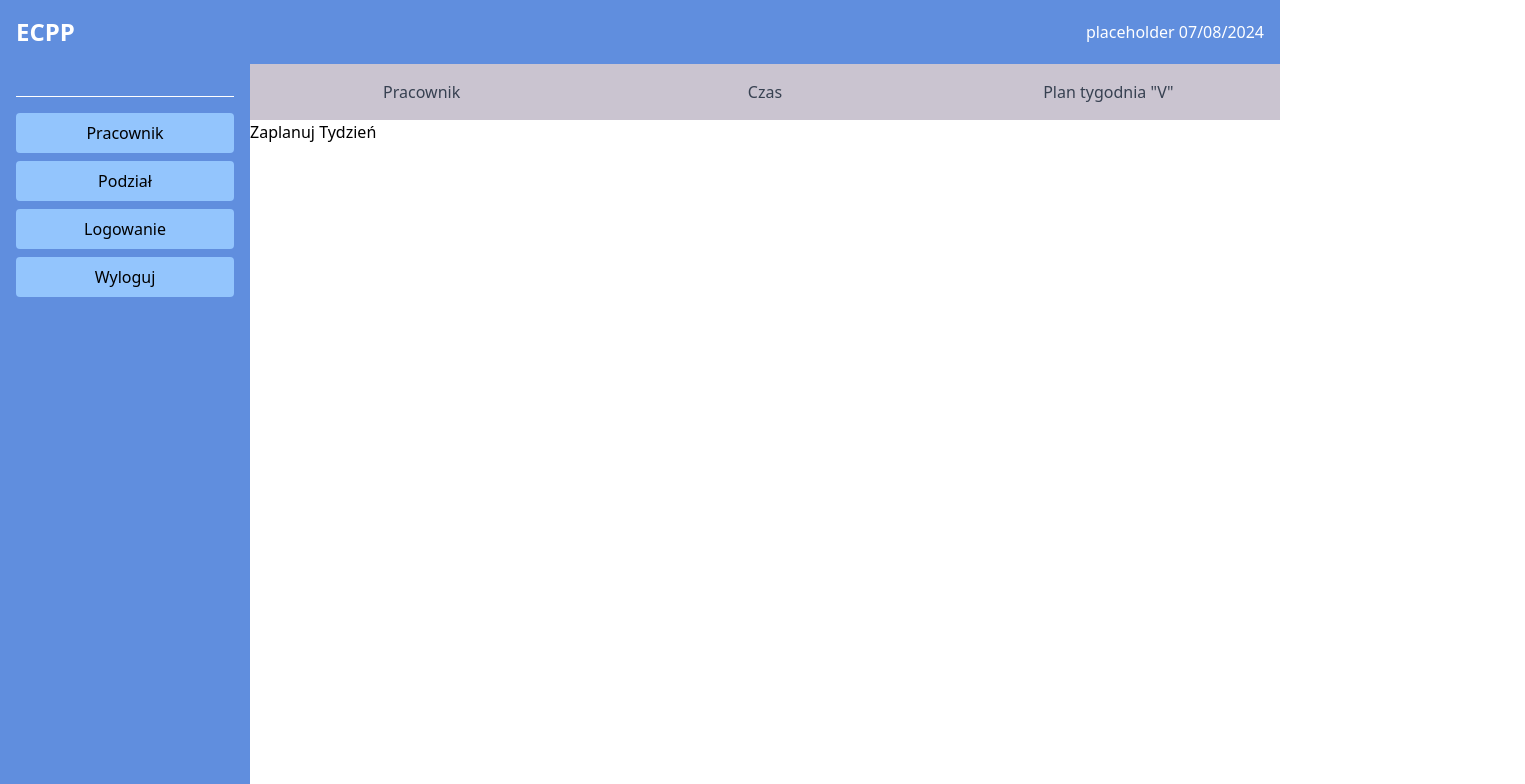
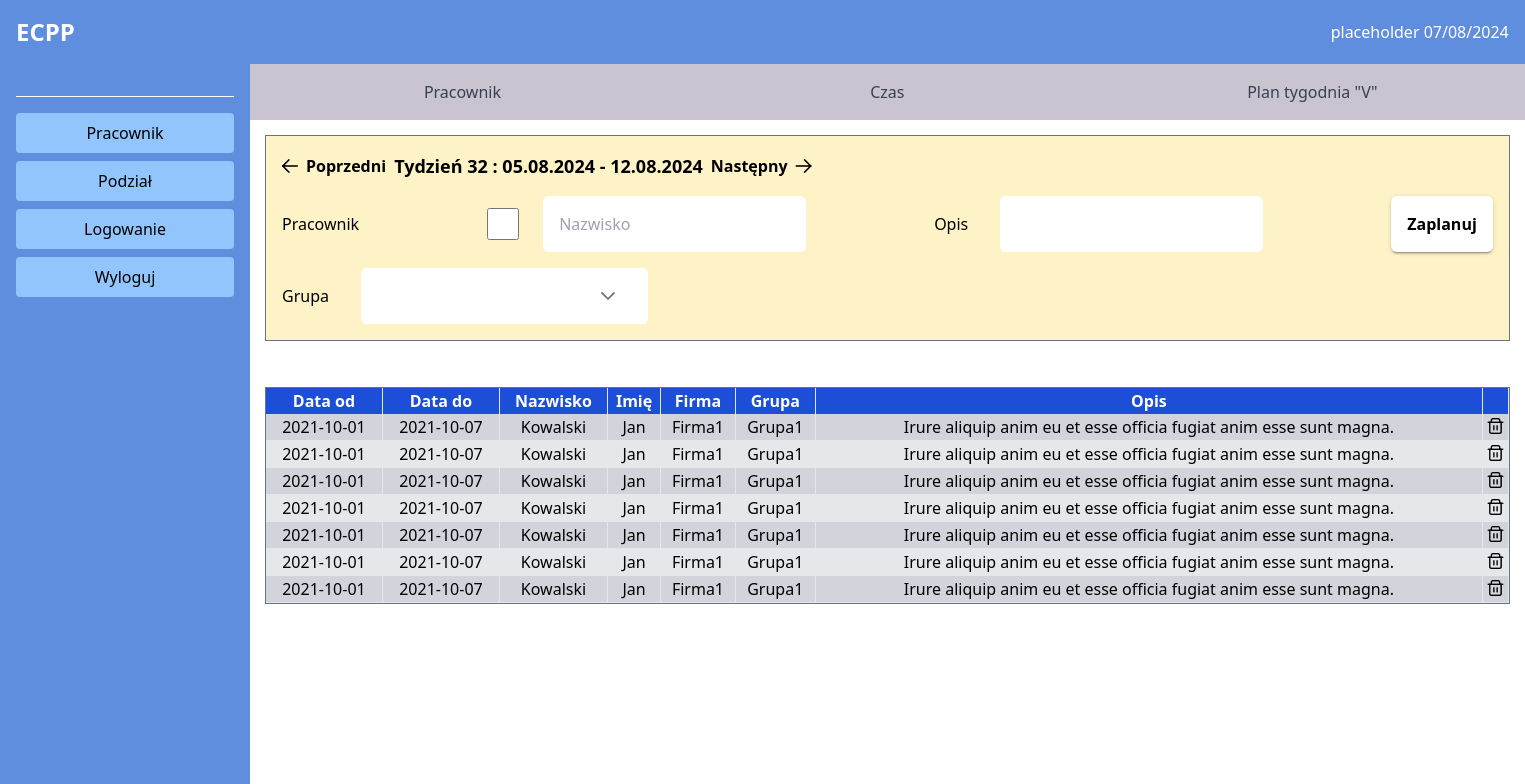
Before and after one commit to Destray32/ecpp-projekt, a React (Create React App) app: page /home/zaplanuj in a window 1280 px wide. Shown: the top 784 px of the page, 1525 px wide, since content can reach past the window. Built offline with nearby package versions, Linux system fonts and the light colour scheme; a web font is replaced by a local one.

Commit message:
layout zaplanuj tydzien, dodanie props 'style' do amberboxa, dane do zaplanuj tydzien

```diff
--- a/src/Components/AmberBox.js
+++ b/src/Components/AmberBox.js
@@ -1,9 +1,10 @@
-import React from 'react';
+import React, { useState, useEffect } from 'react';
 
-export default function AmberBox({children}) {
+
+export default function AmberBox({ children, style }) {
     return (
-        <div className="w-auto h-auto bg-amber-100 outline outline-1
-                            outline-gray-500 flex flex-row items-center space-x-4">
+        <div className={`w-auto h-auto bg-amber-100 outline outline-1
+                            outline-gray-500 flex flex-row items-center space-x-4 ${style}`}>
             {children}
         </div>
     )
--- /dev/null
+++ b/src/Components/CheckboxInput.js
@@ -0,0 +1,31 @@
+import React, { useState } from 'react';
+import { InputText } from 'primereact/inputtext';
+
+const CheckboxInput = ({ label, value, onChangeCheckBox, onChangeInput }) => {
+    const [checked, setChecked] = useState(false);
+
+    const handleChange = () => {
+        setChecked(!checked);
+        onChangeCheckBox(!checked);
+    };
+
+
+
+    return (
+        <div className="flex items-center">
+            <input
+                type="checkbox"
+                className="mr-2 w-8 h-8 text-blue-600 bg-gray-100 rounded border-gray-300 focus:ring-blue-500 dark:focus:ring-blue-600 dark:ring-offset-gray-800 focus:ring-2 dark:bg-gray-700 dark:border-gray-600"
+                checked={checked}
+                onChange={handleChange}
+            />
+            <InputText
+                placeholder={label}
+                className="ml-4 md:w-14rem p-4"
+                onChange={onChangeInput}
+            />
+        </div>
+    );
+};
+
+export default CheckboxInput;
--- /dev/null
+++ b/src/data/ZaplanujTydzienData.js
@@ -0,0 +1,73 @@
+
+const sampleData = [
+    {
+        dataOd: "2021-10-01",
+        dataDo: "2021-10-07",
+        naziwsko: "Kowalski",
+        imie: "Jan",
+        firma: "Firma1",
+        grupa: "Grupa1",
+        opis: "Irure aliquip anim eu et esse officia fugiat anim esse sunt magna."
+    },
+    {
+        dataOd: "2021-10-01",
+        dataDo: "2021-10-07",
+        naziwsko: "Kowalski",
+        imie: "Jan",
+        firma: "Firma1",
+        grupa: "Grupa1",
+        opis: "Irure aliquip anim eu et esse officia fugiat anim esse sunt magna."
+    },
+    {
+        dataOd: "2021-10-01",
+        dataDo: "2021-10-07",
+        naziwsko: "Kowalski",
+        imie: "Jan",
+        firma: "Firma1",
+        grupa: "Grupa1",
+        opis: "Irure aliquip anim eu et esse officia fugiat anim esse sunt magna."
+    },
+    {
+        dataOd: "2021-10-01",
+        dataDo: "2021-10-07",
+        naziwsko: "Kowalski",
+        imie: "Jan",
+        firma: "Firma1",
+        grupa: "Grupa1",
+        opis: "Irure aliquip anim eu et esse officia fugiat anim esse sunt magna."
+    },
+    {
+        dataOd: "2021-10-01",
+        dataDo: "2021-10-07",
+        naziwsko: "Kowalski",
+        imie: "Jan",
+        firma: "Firma1",
+        grupa: "Grupa1",
+        opis: "Irure aliquip anim eu et esse officia fugiat anim esse sunt magna."
+    },
+    {
+        dataOd: "2021-10-01",
+        dataDo: "2021-10-07",
+        naziwsko: "Kowalski",
+        imie: "Jan",
+        firma: "Firma1",
+        grupa: "Grupa1",
+        opis: "Irure aliquip anim eu et esse officia fugiat anim esse sunt magna."
+    },
+    {
+        dataOd: "2021-10-01",
+        dataDo: "2021-10-07",
+        naziwsko: "Kowalski",
+        imie: "Jan",
+        firma: "Firma1",
+        grupa: "Grupa1",
+        opis: "Irure aliquip anim eu et esse officia fugiat anim esse sunt magna."
+    },
+
+];
+
+const PracownikData = {
+    sampleData
+};
+
+export default PracownikData;
--- a/src/pages/PlanTygodnia/ZaplanujTydzien.js
+++ b/src/pages/PlanTygodnia/ZaplanujTydzien.js
@@ -1,9 +1,126 @@
-import React from "react";
+import React, { useState, useEffect } from "react";
+import { format, startOfWeek, addWeeks, subWeeks, getWeek, addDays, differenceInHours, getDay } from 'date-fns';
+import { Button } from "primereact/button";
+import { InputText } from "primereact/inputtext";
+import { Dropdown } from "primereact/dropdown";
+import 'primeicons/primeicons.css';
+
+import AmberBox from "../../Components/AmberBox"
+import CheckboxInput from "../../Components/CheckboxInput";
+import PracownikData from "../../data/ZaplanujTydzienData";
 
 export default function ZaplanujTydzienPage() {
+    const [currentDate, setCurrentDate] = useState(new Date());
+    const [filtrujPracownika, setFiltrujPracownika] = useState(false);
+    const [availableGroups, setAvailableGroups] = useState(['grupa1', 'grupa2']);
+    const [wybranaGrupa, setWybranaGrupa] = useState('');
+    const [opis, setOpis] = useState('');
+    const [naziwsko, setNazwisko] = useState('');
+
+    const handleFiltrujPracownika = (value) => {
+        setFiltrujPracownika(value);
+    }
+
+    const getWeekNumber = (date) => {
+        return getWeek(date, { weekStartsOn: 1 });
+    };
+
+    const previousWeek = () => {
+        setCurrentDate(subWeeks(currentDate, 1));
+    };
+
+    const nextWeek = () => {
+        setCurrentDate(addWeeks(currentDate, 1));
+    };
+
+    // useEffect(() => {
+    //     console.log(opis);
+    // }, [opis]);
+
+    const formatWeek = (date) => {
+        const start = format(startOfWeek(date, { weekStartsOn: 1 }), 'dd.MM.yyyy');
+        const end = format(addWeeks(startOfWeek(date, { weekStartsOn: 1 }), 1), 'dd.MM.yyyy');
+        return `${start} - ${end}`;
+    };
+
+    const handleZaplanuj = () => {
+        console.log('Zaplanuj');
+    }
+    const handleOpis = (e) => {
+        setOpis(e.target.value);
+    }
+    const handleNazwisko = (e) => {
+        setNazwisko(e.target.value);
+    }
+
+    const handleUsun = (index) => {
+        console.log('Usun', index);
+    }
+
     return (
-        <div>
-            <h1>Zaplanuj Tydzień</h1>
+        <div className="p-4 flex flex-col gap-12">
+            <AmberBox style={"p-4"}>
+                <div className="flex flex-col gap-4">
+                    <div className="flex items-center space-x-2">
+                        <Button label="Poprzedni" icon="pi pi-arrow-left" className="p-button-outlined" onClick={previousWeek} />
+                        <p className="text-lg font-bold">Tydzień {getWeekNumber(currentDate)} : {formatWeek(currentDate)}</p>
+                        <Button label="Następny" icon="pi pi-arrow-right" iconPos="right" className="p-button-outlined" onClick={nextWeek} />
+                    </div>
+                    <div className="flex flex-row justify-between items-center gap-32">
+                        <span>Pracownik</span>
+                        <CheckboxInput onChangeInput={handleNazwisko}
+                            onChangeCheckBox={handleFiltrujPracownika}
+                            label={"Nazwisko"} />
+                        <div className="flex flex-row items-center gap-8">
+                            <span className="">Opis</span>
+                            <InputText onChange={handleOpis} placeholder="" className="p-4" />
+                        </div>
+                        <Button label="Zaplanuj" onClick={handleZaplanuj}
+                            className="p-button-raised bg-white p-4" />
+                    </div>
+                    <div className="flex flex-row items-center gap-8">
+                        <span>Grupa</span>
+                        <Dropdown value={wybranaGrupa} onChange={(e) => setWybranaGrupa(e.value)}
+                            options={availableGroups} optionLabel="name"
+                            editable placeholder="" autoComplete='off'
+                            className="md:w-14rem p-4" />
+                    </div>
+                </div>
+            </AmberBox>
+            <div>
+                <div className="outline outline-1 outline-gray-500">
+                    <table className="w-full">
+                        <thead className="bg-blue-700 text-white">
+                            <tr>
+                                <th className="border-r">Data od</th>
+                                <th className="border-r">Data do</th>
+                                <th className="border-r">Nazwisko</th>
+                                <th className="border-r">Imię</th>
+                                <th className="border-r">Firma</th>
+                                <th className="border-r">Grupa</th>
+                                <th className="border-r">Opis</th>
+                                <th className="border-r"></th>
+                            </tr>
+                        </thead>
+                        <tbody className="text-center">
+                            {PracownikData.sampleData.map((item, i) => (
+                                <tr key={i} className="border-b even:bg-gray-200 odd:bg-gray-300">
+                                    <td className="border-r">{item.dataOd}</td>
+                                    <td className="border-r">{item.dataDo}</td>
+                                    <td className="border-r">{item.naziwsko}</td>
+                                    <td className="border-r">{item.imie}</td>
+                                    <td className="border-r">{item.firma}</td>
+                                    <td className="border-r">{item.grupa}</td>
+                                    <td className="border-r">{item.opis}</td>
+                                    <td className="border-r">
+                                        <i className="pi pi-trash" onClick={() => handleUsun(i)}></i>
+                                    </td>
+                                </tr>
+                            ))}
+                        </tbody>
+                    </table>
+                </div>
+            </div>
         </div>
     )
 }
```
